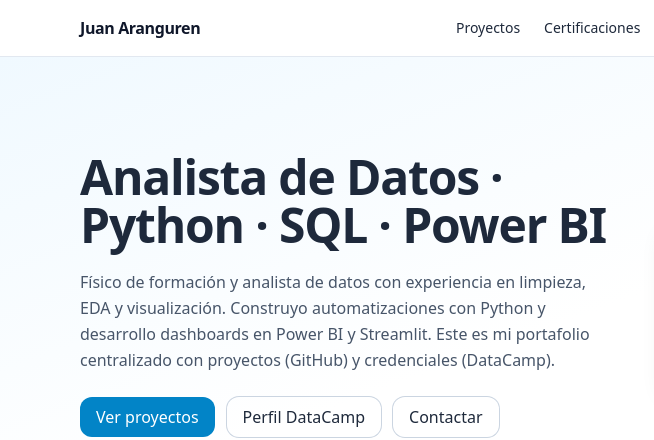
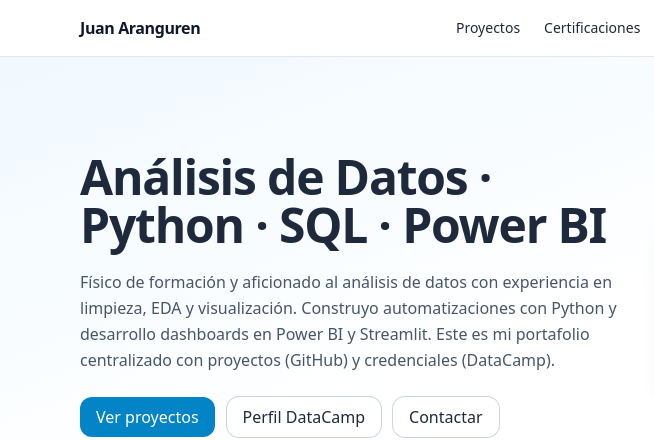
Before and after one commit to Archer088/portafolio-juan-aranguren, a plain HTML site: page index.html in a window 1280 px wide. Shown: the top 440 px of the page, 0-654 px from the left. Drawn offline with nearby package versions, Linux system fonts and the light colour scheme.

Commit message:
Update index.html

```diff
--- a/index.html
+++ b/index.html
@@ -53,8 +53,8 @@
     <div class="absolute inset-0 -z-10 bg-gradient-to-br from-sky-50 via-white to-white dark:from-slate-800 dark:via-slate-900 dark:to-slate-900"></div>
     <div class="max-w-6xl mx-auto px-4 py-16 md:py-24 grid md:grid-cols-2 items-center gap-10">
       <div>
-        <h1 class="text-3xl md:text-5xl font-bold tracking-tight">Analista de Datos · Python · SQL · Power BI</h1>
-        <p class="mt-5 text-slate-600 dark:text-slate-300 leading-relaxed">Físico de formación y analista de datos con experiencia en limpieza, EDA y visualización. Construyo automatizaciones con Python y desarrollo dashboards en Power BI y Streamlit. Este es mi portafolio centralizado con proyectos (GitHub) y credenciales (DataCamp).</p>
+        <h1 class="text-3xl md:text-5xl font-bold tracking-tight">Análisis de Datos · Python · SQL · Power BI</h1>
+        <p class="mt-5 text-slate-600 dark:text-slate-300 leading-relaxed">Físico de formación y aficionado al análisis de datos con experiencia en limpieza, EDA y visualización. Construyo automatizaciones con Python y desarrollo dashboards en Power BI y Streamlit. Este es mi portafolio centralizado con proyectos (GitHub) y credenciales (DataCamp).</p>
         <div class="mt-6 flex flex-wrap gap-3">
           <a href="#proyectos" class="rounded-xl px-4 py-2 bg-sky-600 text-white hover:bg-sky-700">Ver proyectos</a>
           <a href="https://www.datacamp.com/portfolio/juanjo88arangurenl" target="_blank" class="rounded-xl px-4 py-2 ring-1 ring-slate-300 dark:ring-slate-700 hover:bg-slate-50 dark:hover:bg-slate-800">Perfil DataCamp</a>
```
